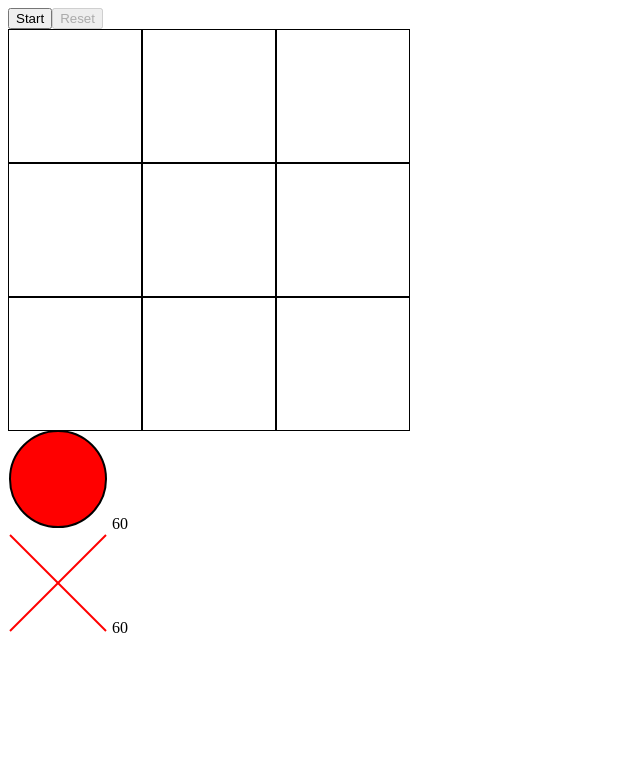
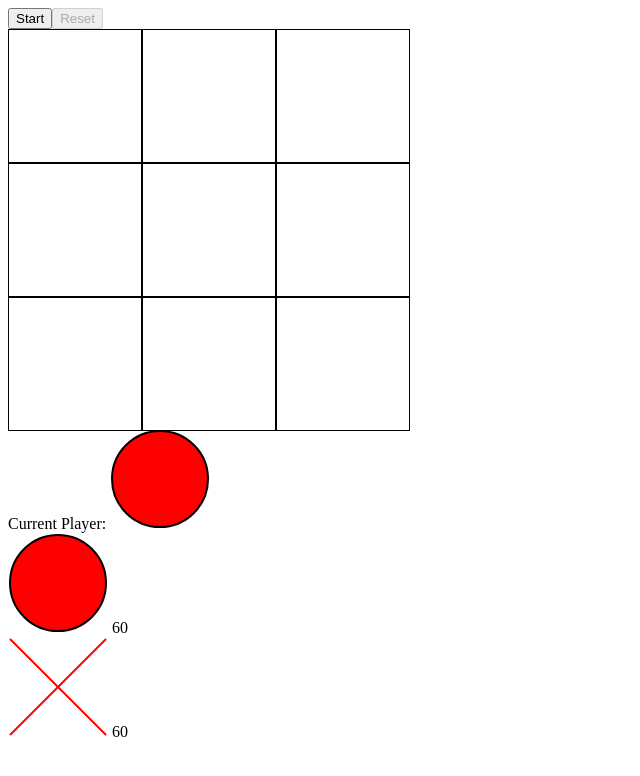
Before and after one commit to tedyu002/tic-tac-toe, an Angular app: page / in a window 1280 px wide. Shown: the top 776 px of the page, without its empty margins (0-640 px from the left). Built offline with nearby package versions, Linux system fonts and the light colour scheme.

Commit message:
Added current player display.

```diff
--- a/src/app/tic-tac-toe/tic-tac-toe.component.html
+++ b/src/app/tic-tac-toe/tic-tac-toe.component.html
@@ -18,6 +18,10 @@
   </div>
 </div>
 
+<div>
+  Current Player: <img [src]="currentPlayer === players[0] ? 'assets/circle.svg': 'assets/cross.svg'">
+</div>
+
 <div *ngFor="let player of players">
   <img [src]="player === players[0] ? 'assets/circle.svg': 'assets/cross.svg'"> {{player.remains / 1000}}
   <span *ngIf="player === wonPlayer">Won</span>
--- a/src/app/tic-tac-toe/tic-tac-toe.component.ts
+++ b/src/app/tic-tac-toe/tic-tac-toe.component.ts
@@ -52,10 +52,10 @@ export class TicTacToeComponent implements OnInit {
       () => {
         subscript.unsubscribe();
         if (this.wonPlayer === this.players[0]) {
-          alert("Player 1 Win");
+          alert("Player ◯  Win");
         }
         else if (this.wonPlayer === this.players[1]) {
-          alert("Player 2 Win");
+          alert("Player ✖ Win");
         }
         else {
           alert("Draw");
```
